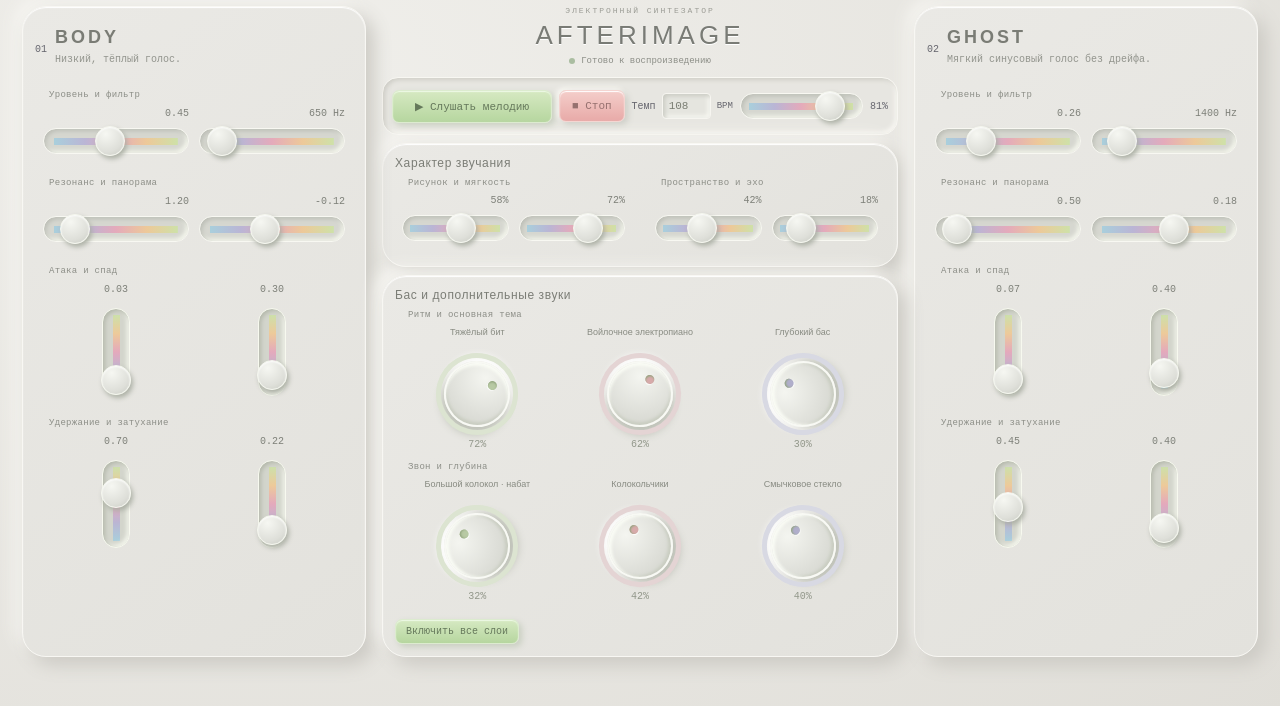
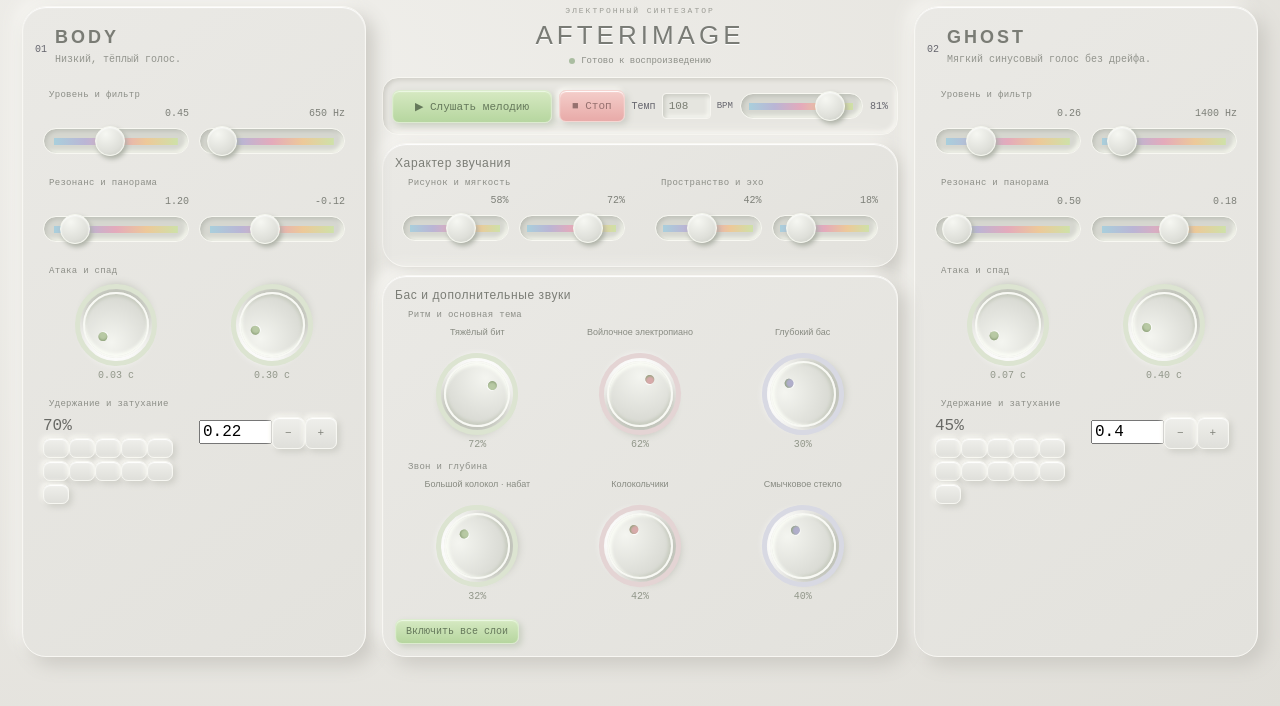
Before and after one commit to polinasergeenkova2007-crypto/origin-music-studio, a React (Vite) app: page / in a window 1280 px wide. Shown: the top 706 px of the page. Built offline with nearby package versions, Linux system fonts and the light colour scheme.

Commit message:
Simplify studio layout and animate live audio bars

```diff
--- a/src/components/Knob.tsx
+++ b/src/components/Knob.tsx
@@ -1,6 +1,8 @@
 import { useRef } from "react";
 export function Knob({
   label,
+  displayValue,
+  hideLabel = false,
   value,
   min = 0,
   max = 1,
@@ -8,6 +10,8 @@ export function Knob({
   onChange,
 }: {
   label: string;
+  displayValue?: string;
+  hideLabel?: boolean;
   value: number;
   min?: number;
   max?: number;
@@ -19,7 +23,7 @@ export function Knob({
     onChange(Math.max(min, Math.min(max, Math.round(next / step) * step)));
   return (
     <div className="knob-control">
-      <span>{label}</span>
+      <span className={hideLabel ? "sr-only" : undefined}>{label}</span>
       <button
         type="button"
         className="knob"
@@ -73,7 +77,9 @@ export function Knob({
       >
         <i />
       </button>
-      <output>{Math.round(((value - min) / (max - min)) * 100)}%</output>
+      <output>
+        {displayValue ?? Math.round(((value - min) / (max - min)) * 100) + "%"}
+      </output>
     </div>
   );
 }
--- a/src/components/VoicePanel.tsx
+++ b/src/components/VoicePanel.tsx
@@ -1,3 +1,4 @@
+import { Knob } from "./Knob";
 import { ControlGroups } from "./ControlGroups";
 import type { VoiceSettings, VoiceId } from "../state/types";
 const controls: [keyof VoiceSettings, string, number, number, number][] = [
@@ -43,8 +44,83 @@ export function VoicePanel({
           "Удержание и затухание",
         ]}
       >
-        {controls.map(([key, label, min, max, step]) => (
-          <label key={key} className={["attack", "decay", "sustain", "release"].includes(key) ? "vertical-control" : undefined}>
+        {controls.map(([key, label, min, max, step]) => {
+          const name = id + " " + label.toLowerCase();
+          const value = settings[key] as number;
+          const update = (next: number) =>
+            change({ ...settings, [key]: Math.max(min, Math.min(max, next)) });
+          if (key === "attack" || key === "decay")
+            return (
+              <div className="envelope-knob" key={key}>
+                <Knob
+                  label={name}
+                  hideLabel
+                  value={value}
+                  min={min}
+                  max={max}
+                  step={step}
+                  displayValue={value.toFixed(2) + " с"}
+                  onChange={update}
+                />
+              </div>
+            );
+          if (key === "sustain")
+            return (
+              <div className="segment-control" key={key}>
+                <output>{Math.round(value * 100)}%</output>
+                <div className="segment-scale" role="group" aria-label={name}>
+                  {Array.from({ length: 11 }, (_, i) => (
+                    <button
+                      key={i}
+                      type="button"
+                      aria-label={name + " " + i * 10 + "%"}
+                      aria-pressed={Math.round(value * 10) === i}
+                      className={i <= value * 10 ? "lit" : ""}
+                      onClick={() => update(i / 10)}
+                    />
+                  ))}
+                </div>
+              </div>
+            );
+          if (key === "release")
+            return (
+              <div className="step-control" key={key}>
+                <input
+                  aria-label={name}
+                  type="number"
+                  min={min}
+                  max={max}
+                  step={step}
+                  value={Number(value.toFixed(2))}
+                  onChange={(e) => {
+                    if (
+                      e.target.value !== "" &&
+                      Number.isFinite(e.target.valueAsNumber)
+                    )
+                      update(e.target.valueAsNumber);
+                  }}
+                />
+                <span className="step-buttons">
+                  <button
+                    type="button"
+                    aria-label={name + " уменьшить"}
+                    onClick={() => update(Number((value - 0.1).toFixed(2)))}
+                  >
+                    −
+                  </button>
+                  <button
+                    type="button"
+                    aria-label={name + " увеличить"}
+                    onClick={() => update(Number((value + 0.1).toFixed(2)))}
+                  >
+                    +
+                  </button>
+                </span>
+                <small>с</small>
+              </div>
+            );
+          return (
+            <label key={key}>
               <span>
                 <span className="sr-only">{label}</span>
                 <b>
@@ -62,10 +138,13 @@ export function VoicePanel({
                 max={max}
                 step={step}
                 value={settings[key]}
-              onChange={(e) => change({ ...settings, [key]: +e.target.value })}
+                onChange={(e) =>
+                  change({ ...settings, [key]: +e.target.value })
+                }
               />
             </label>
-        ))}
+          );
+        })}
       </ControlGroups>
       <footer>
         {id === "body"
```
Lines whose indentation alone changed are shown as unchanged.
